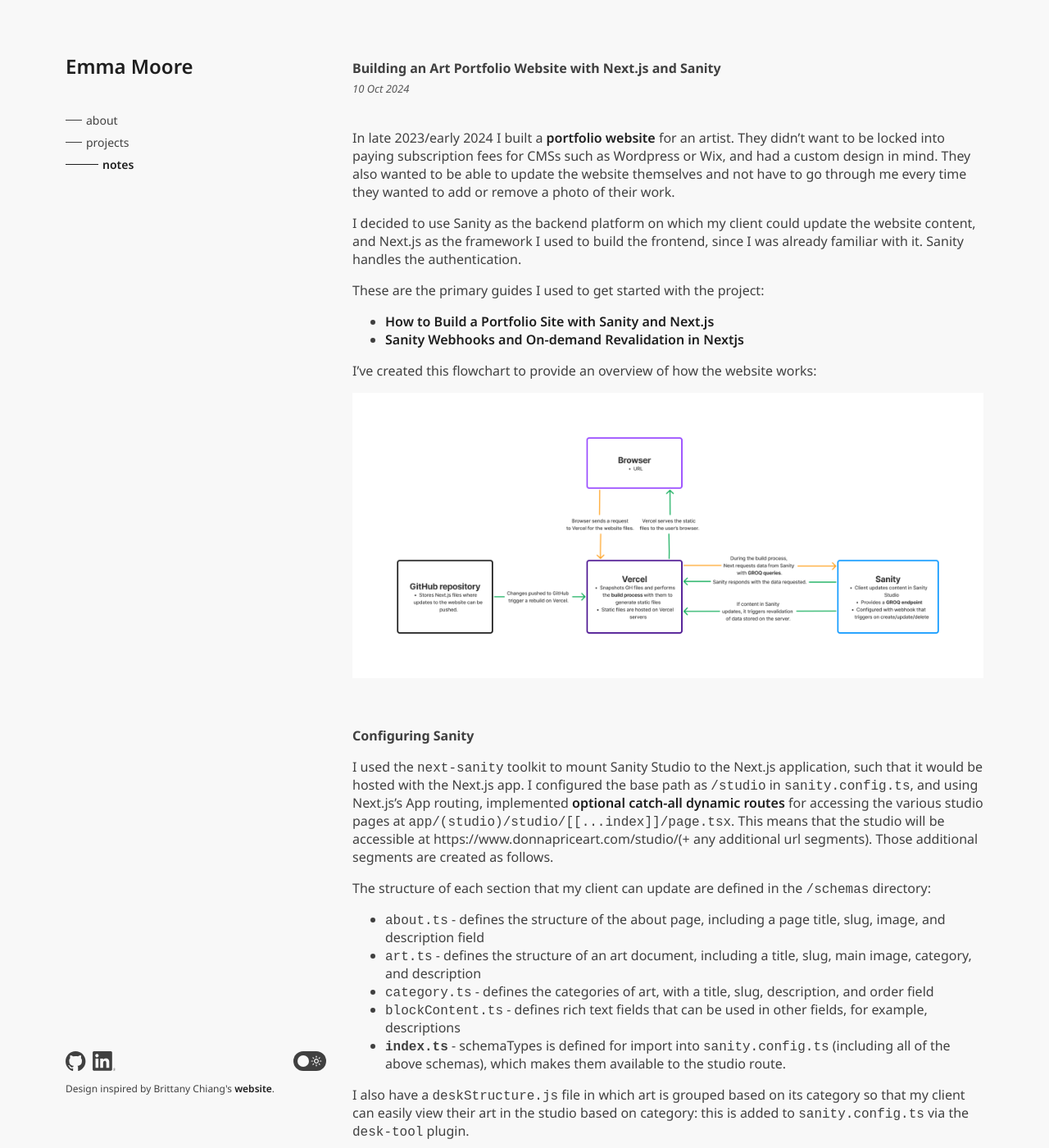
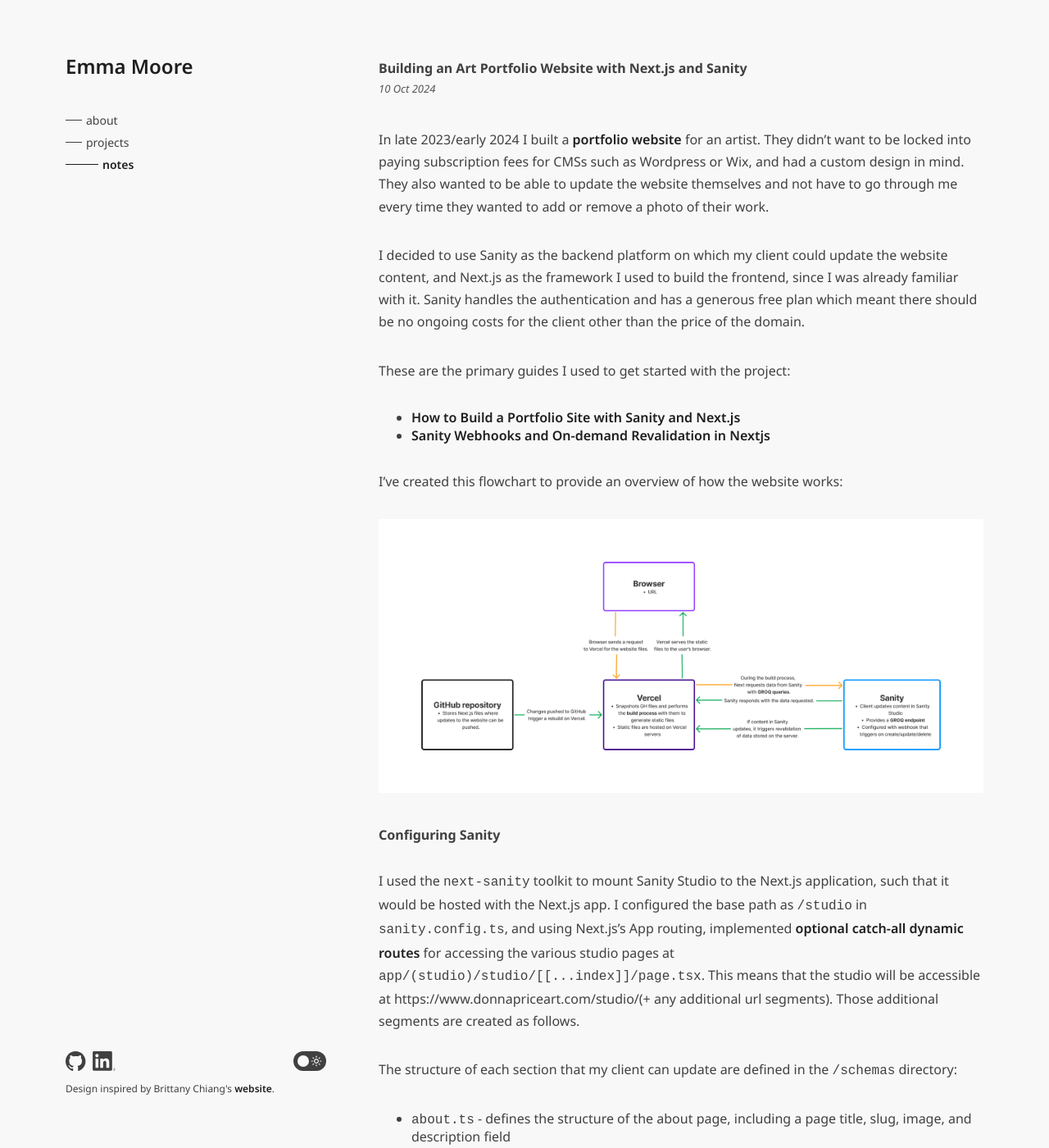
Before and after one commit to emoore29/emoore29.github.io, a Jekyll site: the page built from notes/_posts/2024-10-10-building-an-art-portfolio.md, in a window 1280 px wide and 1400 px high. Shown: the whole window at 82% size. Built offline with Jekyll 4.4.1, drawn with Linux system fonts in a browser that asks for light colours.

Commit message:
Finish theme toggle post + minor styling updates

```diff
--- a/_includes/toggle.html
+++ b/_includes/toggle.html
@@ -1,10 +1,10 @@
-<label class="toggle-wrapper" htmlFor="toggle" aria-labelledby="label">
+<label class="toggle-wrapper" aria-labelledby="label">
   <div class="toggle">
-    <span id="label" class="hidden">Theme toggle</span>
+    <span id="label" class="visually-hidden">Theme toggle</span>
     <div class="toggle-icons">
       {% include moon.html %}{% include sun.html %}
     </div>
     <input id="toggle-input" class="toggle-input" name="toggle" type="checkbox"
-    {% if storedTheme == "dark" %} checked {% endif %} />
+    {% if theme == "dark" %} checked {% endif %} />
   </div>
 </label>
--- a/assets/css/styles.css
+++ b/assets/css/styles.css
@@ -31,20 +31,40 @@
 h1,
 h2,
 h3,
-h4 {
+h4,
+h5,
+h6 {
   margin: 0;
   color: var(--text);
   transition: var(--theme-transition);
 }
 
+ol {
+  color: var(--text);
+}
+
+.note-content {
+  color: var(--text);
+}
+
+.note-content > table {
+  margin: 20px auto;
+}
+
 .note-content > p {
-  margin: 1rem 0;
+  margin: 2rem 0;
+  line-height: 1.7;
+}
+
+.note-content > ul,
+ol {
+  margin: 2rem 0;
 }
 
 p,
 ul {
+  margin: 0;
   font-size: 16px;
-  margin: 0;
   color: var(--text);
   transition: var(--theme-transition);
 }
@@ -63,10 +83,6 @@
 a:visited {
   color: var(--em-text);
   transition: var(--theme-transition);
-}
-
-.note-content > table {
-  margin: 20px auto;
 }
 
 body {
@@ -166,7 +182,7 @@
 }
 
 .page-content {
-  padding: 4.5rem 0;
+  padding: 4.5rem 0 4.5rem 2rem;
 }
 
 .note-header {
@@ -284,9 +300,17 @@
   margin-bottom: 0.5rem;
 }
 
-/* Toggle button */
-/* Visually hide label text */
-.hidden {
+/* Wraps entire toggle component, including label */
+.toggle-wrapper {
+  width: 40px;
+  display: block;
+  cursor: pointer;
+  display: flex;
+  align-items: center;
+}
+
+/* Visually hides label text */
+.visually-hidden {
   clip: rect(0 0 0 0);
   clip-path: inset(50%);
   height: 1px;
@@ -296,20 +320,12 @@
   width: 1px;
 }
 
-.toggle-wrapper {
-  width: 40px;
-  display: block;
-  cursor: pointer;
-  display: flex;
-  align-items: center;
-}
-
+/* Wraps inner elements of toggle component, excluding label */
 .toggle {
   height: 24px;
   width: 40px;
   background: var(--text);
   transition: var(--theme-transition);
-
   border: 2px solid #00000000;
   border-radius: 40px;
   padding: 3px;
@@ -317,6 +333,7 @@
   margin: auto;
 }
 
+/* Circular 'switch' that 'slides' between modes */
 .toggle::before {
   content: "";
   display: block;
@@ -326,18 +343,18 @@
   background: var(--background-color);
   position: absolute;
   transition: var(--theme-transition);
-
   z-index: 2;
   transform: translate(0);
   transition: transform 0.2s ease;
 }
 
+/* Slide transformation for dark mode */
 .toggle.dark::before {
   transform: translateX(16px);
 }
 
 /* Hide checkbox */
-#toggle-input {
+.toggle-input {
   position: absolute;
   top: 0;
   z-index: 2;
@@ -352,6 +369,7 @@
   border-radius: 40px;
 }
 
+/* Spaces icons evenly inside toggle */
 .toggle-icons {
   display: flex;
   justify-content: space-between;
--- a/assets/js/checkTheme.js
+++ b/assets/js/checkTheme.js
@@ -7,11 +7,9 @@
 const theme = storedTheme || (darkPreference ? "dark" : "light");
 document.documentElement.setAttribute("data-theme", theme);
 
+// Add dark mode stylesheet for Gist
 if (theme == "dark") {
-  console.log("Dark theme detected, applying dark mode");
   addGistDarkMode();
-} else {
-  console.log("No dark theme detected");
 }
 
 // Add gist dark mode styles
--- a/assets/js/themeToggle.js
+++ b/assets/js/themeToggle.js
@@ -1,7 +1,7 @@
 // Handles theme toggling after the HTML has loaded
 const toggleInputs = document.getElementsByClassName("toggle-input");
 const toggles = document.getElementsByClassName("toggle");
-const hiddens = document.getElementsByClassName("hidden");
+const hiddens = document.getElementsByClassName("visually-hidden");
 
 // Set initial display of theme toggle after page load
 for (let toggle of toggleInputs) {
--- a/notes/_posts/2024-10-10-building-an-art-portfolio.md
+++ b/notes/_posts/2024-10-10-building-an-art-portfolio.md
@@ -5,7 +5,7 @@
 
 In late 2023/early 2024 I built a [portfolio website](https://www.donnapriceart.com/) for an artist. They didn't want to be locked into paying subscription fees for CMSs such as Wordpress or Wix, and had a custom design in mind. They also wanted to be able to update the website themselves and not have to go through me every time they wanted to add or remove a photo of their work.
 
-I decided to use Sanity as the backend platform on which my client could update the website content, and Next.js as the framework I used to build the frontend, since I was already familiar with it. Sanity handles the authentication.
+I decided to use Sanity as the backend platform on which my client could update the website content, and Next.js as the framework I used to build the frontend, since I was already familiar with it. Sanity handles the authentication and has a generous free plan which meant there should be no ongoing costs for the client other than the price of the domain.
 
 These are the primary guides I used to get started with the project:
 
@@ -15,8 +15,6 @@
 I've created this flowchart to provide an overview of how the website works:
 
 ![Flowchart overview of website architecture.]({{site.url}}/assets/images/dpa/dpa-flowchart.png)
-
-<br>
 
 #### Configuring Sanity
 
@@ -41,8 +39,6 @@
 - /oilPaintings
 - /illustrations
 
-<br>
-
 #### GROQ (Graph-Relational Object Queries)
 
 The queries used to retrieve documents from Sanity are defined in the `sanity/sanity.query.ts` file. For example, for a given category, the getArtFromCategory query will request art from a category passed in as a parameter via a sanityFetch() function.
@@ -50,8 +46,6 @@
 The art can then be passed to a Gallery component, which handles displaying the art, along with the title and description.
 
 The `sanityFetch()` function also takes a tag. This tag is useful for data revalidation.
-
-<br>
 
 #### On-demand data revalidation
 
@@ -62,8 +56,6 @@
 Since the data coming from Sanity has been tagged after fetching it, revalidateTag() is used to revalidate all entries associated with a given tag. In Sanity settings, I created a webhook that triggers when Sanity Studio content changes, and this triggers a POST request to be sent to an API endpoint in my Next.js app. A secret URI is shared between Vercel, where the site is hosted, and Sanity.
 
 This ultimately causes the revalidateTag() function provided by Next.js to run, and any data on the server that was previously tagged with the same tag sent in the POST request from Sanity will be revalidated.
-
-<br>
 
 #### Routing
 
```
Also changed, not shown: assets/js/stars.js (deleted, +0 -56 lines), notes/_posts/2024-10-21-logic-gates.md (+0 -4 lines), notes/_posts/2025-01-20-create-a-theme-toggle.md (added, +131 -0 lines).
